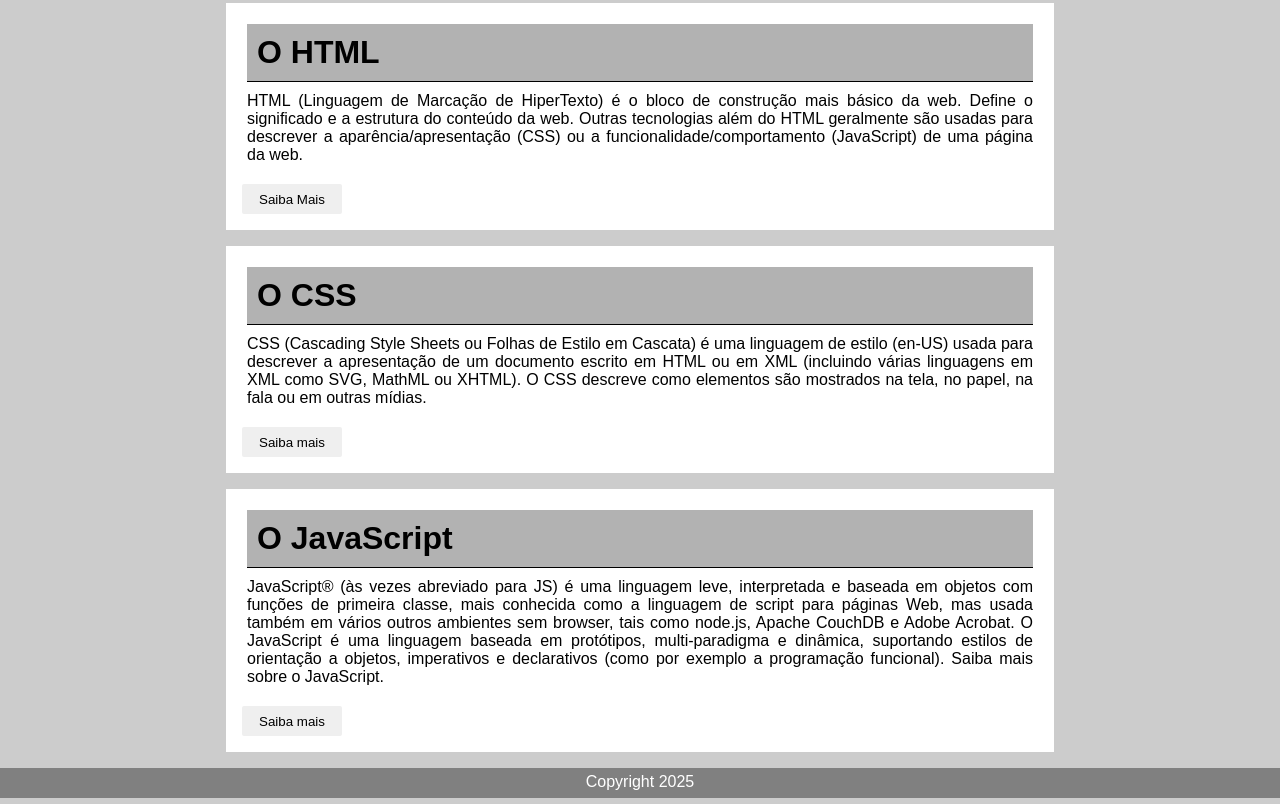
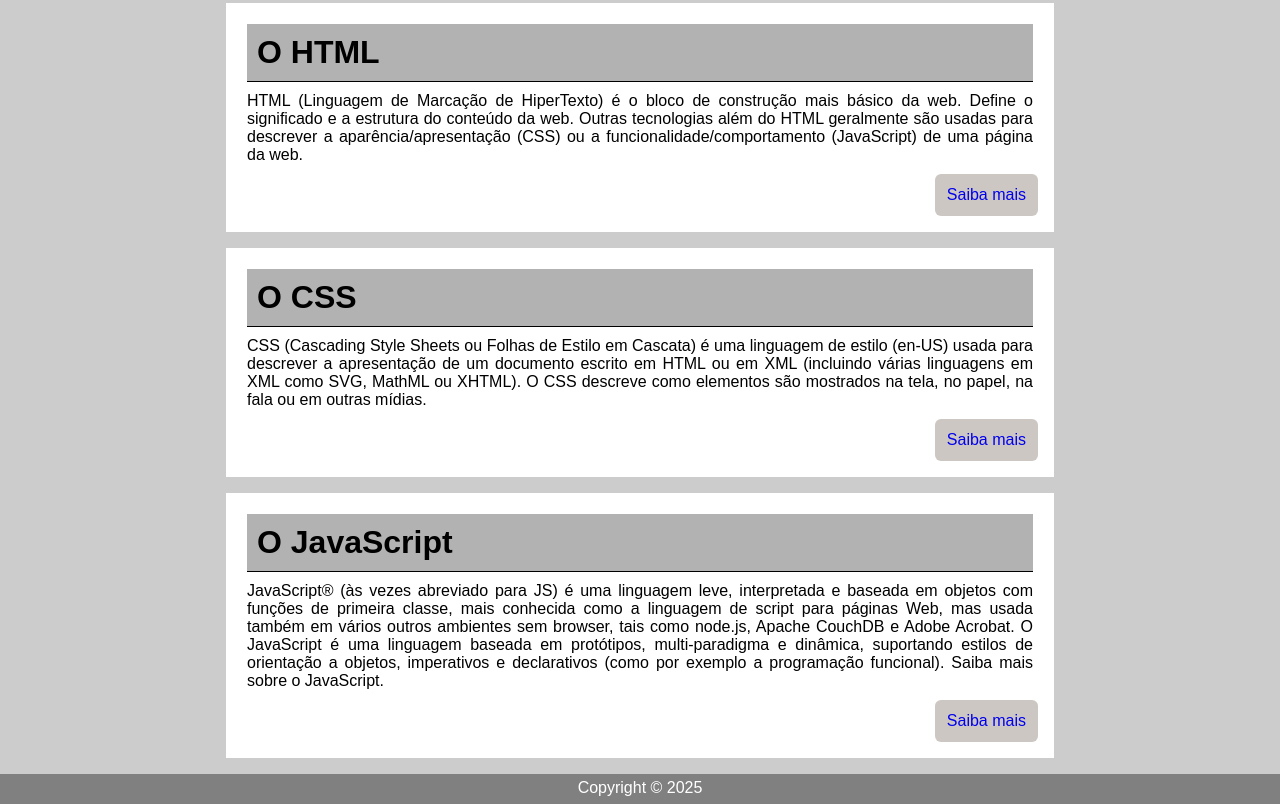
Before and after one commit to joaoalvarobaptista/roadmapblockchain, a plain HTML site: page CursoFrontEndFundamentos/secao04/projeto01/index.html in a window 1280 px wide. Shown: the part 313-1117 px from the top of the page. Drawn offline with Linux system fonts and the light colour scheme.

```diff
--- a/CursoFrontEndFundamentos/secao04/projeto01/projeto.html
+++ b/CursoFrontEndFundamentos/secao04/projeto01/index.html
@@ -7,7 +7,7 @@
   <meta name="author" content="João Alvaro de Souza Baptista">
   <title>Curso SerFrontEnd</title>
   <link rel="shortcut icon" href="favicon.ico" type="image/x-icon">
-  <link rel="stylesheet" href="projeto.css">
+  <link rel="stylesheet" href="style.css">
 </head>
 <body>
   <header class="cabecalho">
@@ -31,8 +31,7 @@
         <p class="text">
         HTML (Linguagem de Marcação de HiperTexto) é o bloco de construção mais básico da         web. Define o significado e a estrutura do conteúdo da web. Outras tecnologias além       do HTML geralmente são usadas para descrever a aparência/apresentação (CSS) ou a          funcionalidade/comportamento (JavaScript) de uma página da web.
         </p>
-
-        <button>Saiba Mais</button>
+        <a href="#" class="btn">Saiba mais</a>
       </header>
     </section>
     <section>
@@ -41,8 +40,7 @@
       <p class="text">
       CSS (Cascading Style Sheets ou Folhas de Estilo em Cascata) é uma linguagem de estilo     (en-US) usada para descrever a apresentação de um documento escrito em HTML ou em XML     (incluindo várias linguagens em XML como SVG, MathML ou XHTML). O CSS descreve como       elementos são mostrados na tela, no papel, na fala ou em outras mídias.
       </p>
-
-      <button>Saiba mais</button>
+      <a href="#" class="btn">Saiba mais</a>
     </section>
     <section>
       <h2>O JavaScript</h2>
@@ -51,11 +49,11 @@
       JavaScript® (às vezes abreviado para JS) é uma linguagem leve, interpretada e baseada em objetos com funções de primeira classe, mais conhecida como a linguagem de script para páginas Web, mas usada também em vários outros ambientes sem browser, tais como node.js, Apache CouchDB e Adobe Acrobat. O JavaScript é uma linguagem baseada em protótipos, multi-paradigma e dinâmica, suportando estilos de orientação a objetos, imperativos e declarativos (como por exemplo a programação funcional). Saiba mais sobre o JavaScript.
       </p>
 
-      <button>Saiba mais</button>
+    <a href="#" class="btn">Saiba mais</a>
     </section>
   </main>
   <footer>
-    <p>Copyright 2025</p>
+    <p>Copyright &copy; 2025</p>
   </footer>
 </body>
 </html>
--- a/CursoFrontEndFundamentos/secao04/projeto01/projeto.css
+++ b/CursoFrontEndFundamentos/secao04/projeto01/style.css
@@ -99,12 +99,15 @@
     margin-right: 5px;
 }
 
-button {
-    width: 100px;
-    height: 30px;
-    margin-top: 10px;
-    border: none;
-    border-radius: 2px;
+.btn {
+    background-color: #cdc7c3 ;
+    display: block;
+    padding: 12px;
+    border-radius: 6px;
+    margin-left: auto;
+    width: fit-content;
+    text-align: center;
+    text-decoration: none;
 }
 
 footer {
```
Also changed, not shown: CursoFrontEndFundamentos/secao04/layout/float_clear.html (added, +62 -0 lines).
